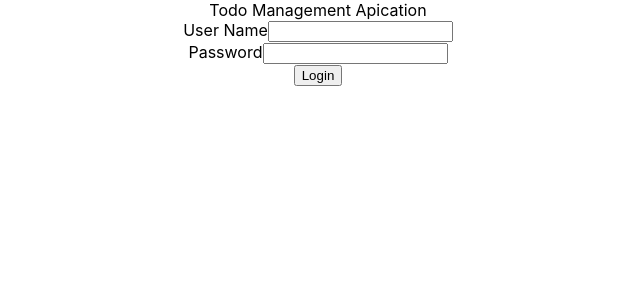
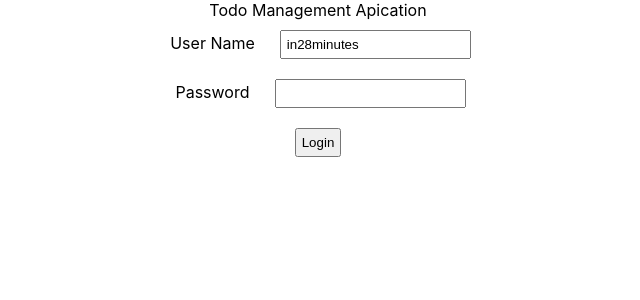
Before and after one commit to AmanShrivansh/FullStackTodoApp, a React (Create React App) app: page / in a window 1280 px wide. Shown: the top 300 px of the page, without its empty margins (322-962 px from the left). Built offline with nearby package versions, Linux system fonts and the light colour scheme.

Commit message:
Enhanced login comp

```diff
--- /dev/null
+++ b/src/Components/todo/TodoApp.css
@@ -0,0 +1,4 @@
+label, input, button {
+    margin: 10px;
+    padding: 5px;
+}
--- a/src/Components/todo/TodoApp.jsx
+++ b/src/Components/todo/TodoApp.jsx
@@ -1,3 +1,5 @@
+import './TodoApp.css'
+import { useState } from 'react';
 export default function TodoApp(){
     return (
         <div clssName="TodoApp">
@@ -10,16 +12,28 @@
 }
 
 function LoginComponent(){
+
+    const [username, setUsername] = useState('in28minutes')
+    const [password, setPassword] = useState('')
+
+    function handleUsernameChange(event){
+        setUsername(event.target.value);
+    }
+
+    function handlePasswordChange(event){
+        setUsername(event.target.value);
+    }
+
     return (
         <div className="Login">
             <div className="LoginForm">
                 <div>
                     <label>User Name</label>
-                    <input type="text" name="username" />
+                    <input type="text" name="username" value={username} onChange={handleUsernameChange}/>
                 </div>
                 <div>
                     <label>Password</label>
-                    <input type="password" name="password" />
+                    <input type="password" name="password" value={password} onChange={handlePasswordChange}/>
                 </div>
                 <div>
                     <button type="button" name="login">Login</button>
```
